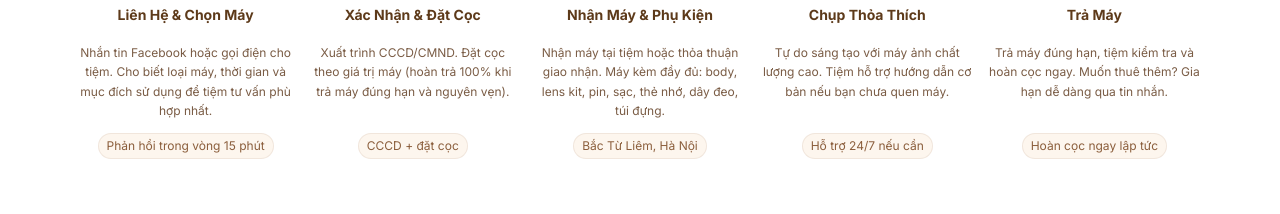
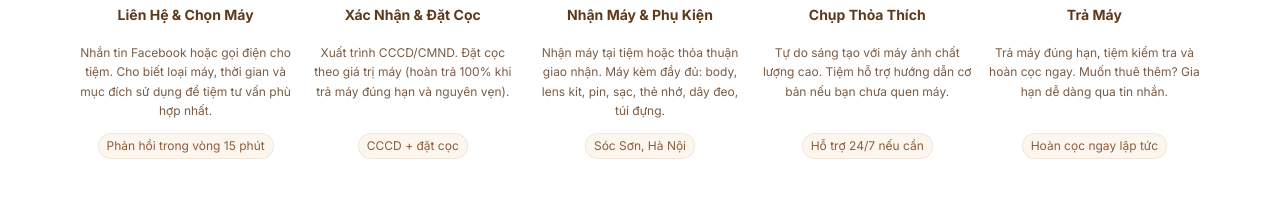
Before and after one commit to truongvvhe141617/tiemmato, a Next.js app: page / in a window 1280 px wide. Shown: the part 3340-3554 px from the top of the page. Built offline with nearby package versions, Linux system fonts and the light colour scheme; a web font is replaced by a local one.

Commit message:
fix: correct address Soc Son (was Bac Tu Liem), fix reviewCount consistency in JSON-LD

```diff
--- a/app/layout.tsx
+++ b/app/layout.tsx
@@ -85,6 +85,7 @@ export const metadata: Metadata = {
   // ─── App icons — tự động detect từ app/icon.tsx và app/apple-icon.tsx ──────
   icons: {
     icon: [
+      { url: "/favicon.ico", sizes: "16x16 32x32 48x48", type: "image/x-icon" },
       { url: "/favicon.svg", type: "image/svg+xml" },
       { url: "/icon", sizes: "32x32", type: "image/png" },
     ],
@@ -125,7 +126,7 @@ const jsonLd = [
     aggregateRating: {
       "@type": "AggregateRating",
       ratingValue: "4.9",
-      reviewCount: "100",
+      reviewCount: "3",
       bestRating: "5",
       worstRating: "1",
     },
@@ -161,12 +162,6 @@ const jsonLd = [
             itemCondition: "https://schema.org/UsedCondition",
             description: "Bao gồm body + lens kit 18-45mm, pin, sạc, thẻ nhớ, dây đeo, túi đựng",
           },
-          aggregateRating: {
-            "@type": "AggregateRating",
-            ratingValue: "4.9",
-            reviewCount: "50",
-            bestRating: "5",
-          },
         },
       },
       {
@@ -193,12 +188,6 @@ const jsonLd = [
             availability: "https://schema.org/InStock",
             itemCondition: "https://schema.org/UsedCondition",
             description: "Bao gồm body + lens kit 16-50mm, pin, sạc, thẻ nhớ, dây đeo, túi đựng",
-          },
-          aggregateRating: {
-            "@type": "AggregateRating",
-            ratingValue: "4.8",
-            reviewCount: "30",
-            bestRating: "5",
           },
         },
       },
--- a/components/Footer.tsx
+++ b/components/Footer.tsx
@@ -21,7 +21,7 @@ export default function Footer() {
               </div>
             </div>
             <p className="text-sm leading-relaxed">
-              Cho thuê máy ảnh chuyên nghiệp tại Hà Nội. Lưu giữ khoảnh khắc
+              Cho thuê máy ảnh chuyên nghiệp tại Sóc Sơn, Hà Nội. Lưu giữ khoảnh khắc
               đẹp với chi phí tiết kiệm.
             </p>
           </div>
--- a/components/HowToRent.tsx
+++ b/components/HowToRent.tsx
@@ -21,7 +21,7 @@ const steps = [
     title: "Nhận Máy & Phụ Kiện",
     description:
       "Nhận máy tại tiệm hoặc thỏa thuận giao nhận. Máy kèm đầy đủ: body, lens kit, pin, sạc, thẻ nhớ, dây đeo, túi đựng.",
-    detail: "Bắc Từ Liêm, Hà Nội",
+    detail: "Sóc Sơn, Hà Nội",
   },
   {
     step: "04",
--- a/components/WhyChooseUs.tsx
+++ b/components/WhyChooseUs.tsx
@@ -33,7 +33,7 @@ const reasons = [
     icon: "📍",
     title: "Địa Điểm Thuận Tiện",
     description:
-      "Tọa lạc tại Bắc Từ Liêm, Hà Nội. Dễ đặt, dễ nhận máy. Có thể thỏa thuận giao nhận tận nơi.",
+      "Tọa lạc tại Sóc Sơn, Hà Nội. Dễ đặt, dễ nhận máy. Có thể thỏa thuận giao nhận tận nơi.",
   },
 ];
 
```
